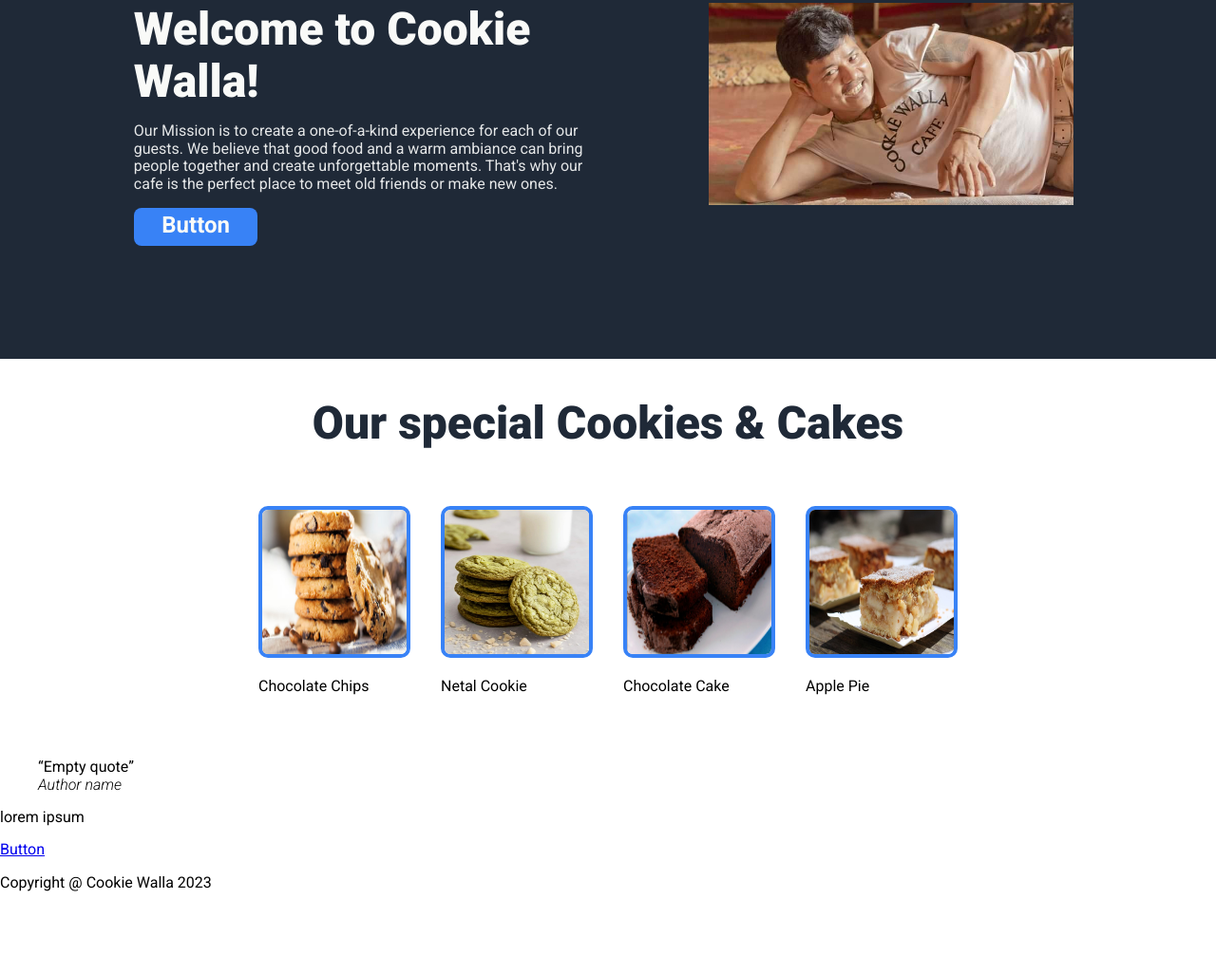
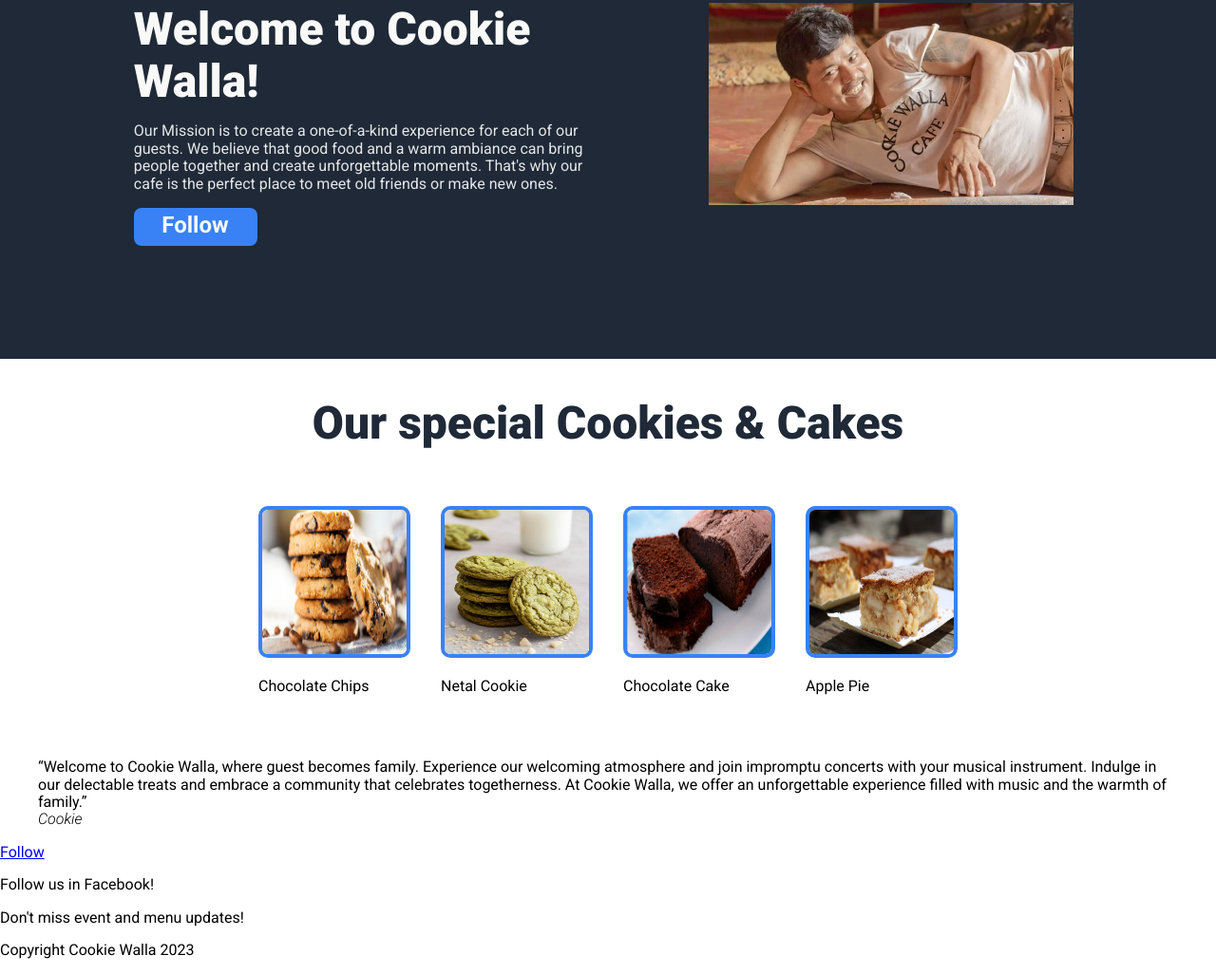
Before and after one commit to ilikhachev42/landing-page, a plain HTML site: page index.html in a window 1280 px wide. Shown: the part 157-1183 px from the top of the page at 95% size. Before the commit the page ends 1112 px from the top, so only its background shows below. Drawn offline with Linux system fonts and the light colour scheme.

Commit message:
Change text content and add classes

```diff
--- a/index.html
+++ b/index.html
@@ -36,7 +36,7 @@
 			<div class="welcome-flex">
       	<h1>Welcome to Cookie Walla!</h1>
       	<p>Our Mission is to create a one-of-a-kind experience for each of our guests. We believe that good food and a warm ambiance can bring people together and create unforgettable moments. That's why our cafe is the perfect place to meet old friends or make new ones.</p>
-      	<a href="">Button</a>
+      	<a href="">Follow</a>
 			</div>
     </div>
     <div class="specials">
@@ -60,29 +60,31 @@
         </div>
       </div>
     </div>
-    <div>
+    <div class="quote">
 			<blockquote>
 				<span>
-					<q>Empty quote</q>
+					<q>Welcome to Cookie Walla, where guest becomes family. Experience our welcoming atmosphere and join impromptu concerts with your musical instrument. Indulge in our delectable treats and embrace a community that celebrates togetherness. At Cookie Walla, we offer an unforgettable experience filled with music and the warmth of family.</q>
 				</span>
 				<footer>
-					<cite>Author name</cite>
+					<cite class="author">Cookie</cite>
 				</footer>
 			</blockquote>
     </div>
-    <div>
+    <div class="follow-section">
+			<a href="#">Follow</a>
 			<p>
 				<span>
-					lorem
+					Follow us in Facebook!
 				</span>
-				ipsum
 			</p>
-			<a href="#">Button</a>
+			<p>
+				Don't miss event and menu updates!
+			</p>
     </div>
   </main>
-  <footer>
+  <footer class="copyright">
     <div>
-      <p>Copyright @ Cookie Walla 2023</p>
+      <p>Copyright Cookie Walla 2023</p>
     </div>
   </footer>
 </body>
```
